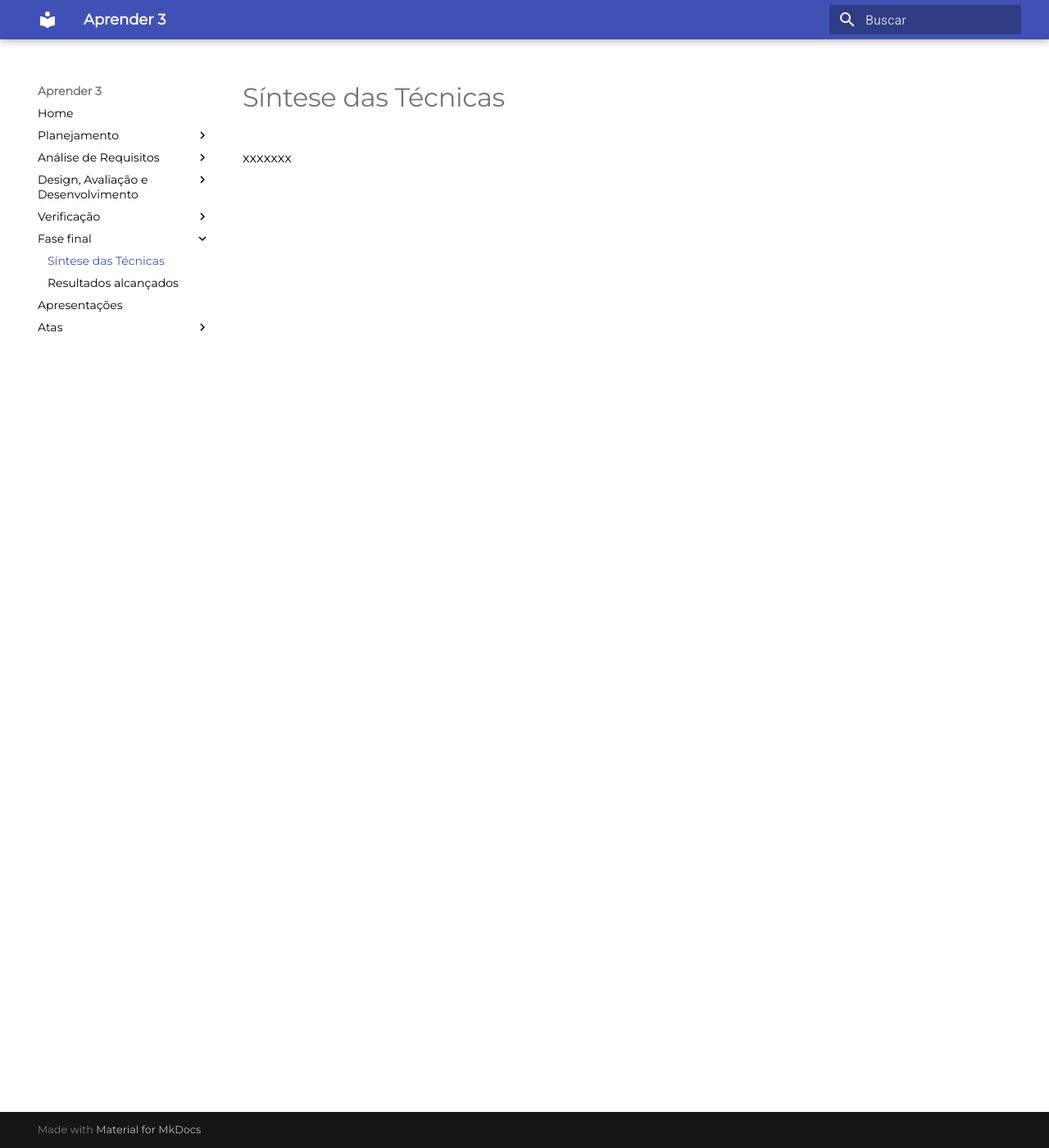
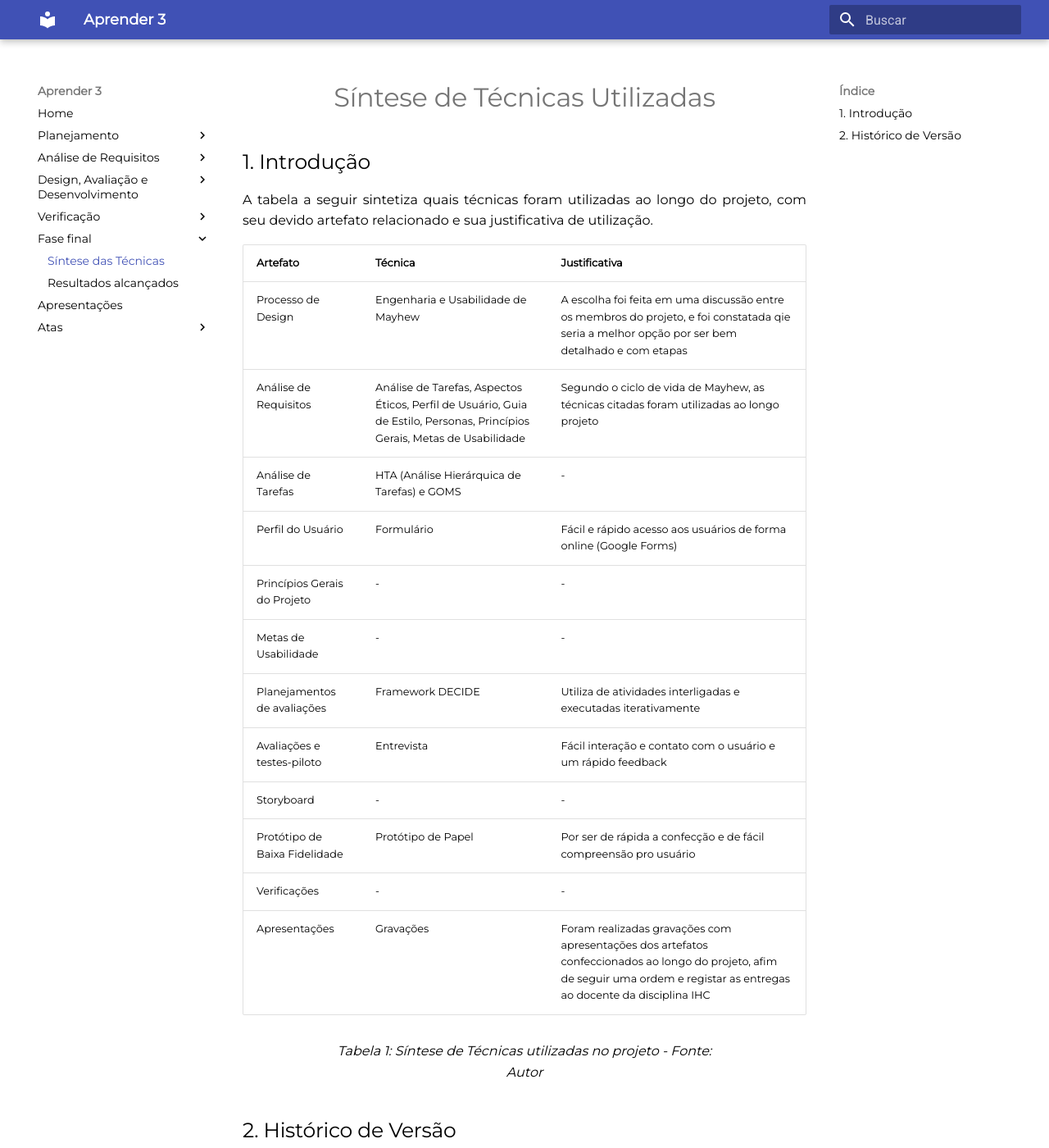
Before and after one commit to mdsreq-fga-unb/2022.2-Aprender3, an MkDocs documentation site: the page built from docs/fase_final/sintese_tecnicas.md, in a window 1280 px wide and 1400 px high. Shown: the whole window at 82% size. Built offline with MkDocs 1.6.1 and Material for MkDocs 9.7.7, drawn with Linux system fonts in a browser that asks for light colours; some of the changed text lies outside the part shown.

Commit message:
Update sintese_tecnicas.md

```diff
--- a/docs/fase_final/sintese_tecnicas.md
+++ b/docs/fase_final/sintese_tecnicas.md
@@ -1 +1,27 @@
-xxxxxxx
+# <center> Síntese de Técnicas Utilizadas
+
+## 1. Introdução
+A tabela a seguir sintetiza quais técnicas foram utilizadas ao longo do projeto, com seu devido artefato relacionado e sua justificativa de utilização.
+
+| Artefato | Técnica | Justificativa |
+|-----------|-----------------|---------------------------|
+| Processo de Design | Engenharia e Usabilidade de Mayhew | A escolha foi feita em uma discussão entre os membros do projeto, e foi constatada qie seria a melhor opção por ser bem detalhado e com etapas |
+| Análise de Requisitos | Análise de Tarefas, Aspectos Éticos, Perfil de Usuário, Guia de Estilo, Personas, Princípios Gerais, Metas de Usabilidade | Segundo o ciclo de vida de Mayhew, as técnicas citadas foram utilizadas ao longo projeto |
+| Análise de Tarefas | HTA (Análise Hierárquica de Tarefas) e GOMS | - |
+| Perfil do Usuário | Formulário | Fácil e rápido acesso aos usuários de forma online (Google Forms) |
+| Princípios Gerais do Projeto | - | - |
+| Metas de Usabilidade | - | - |
+| Planejamentos de avaliações | Framework DECIDE | Utiliza de atividades interligadas e executadas iterativamente |
+| Avaliações e testes-piloto | Entrevista | Fácil interação e contato com o usuário e um rápido feedback |
+| Storyboard | -| - |
+| Protótipo de Baixa Fidelidade | Protótipo de Papel | Por ser de rápida a confecção e de fácil compreensão pro usuário |
+| Verificações | - | - |
+| Apresentações | Gravações | Foram realizadas gravações com apresentações dos artefatos confeccionados ao longo do projeto, afim de seguir uma ordem e registar as entregas ao docente da disciplina IHC |
+
+<figcaption> <center>Tabela 1: Síntese de Técnicas utilizadas no projeto - Fonte: Autor</figcaption>
+
+## 2. Histórico de Versão
+
+| Versão | Data | Descrição            | Autor           | Revisor |
+|--------|------|----------------------|-----------------|---------|
+| 1.0   | 01.02.2023 | Criação do documento e adição da tabela de síntese | Milena Aires | Raphaela  |
```
